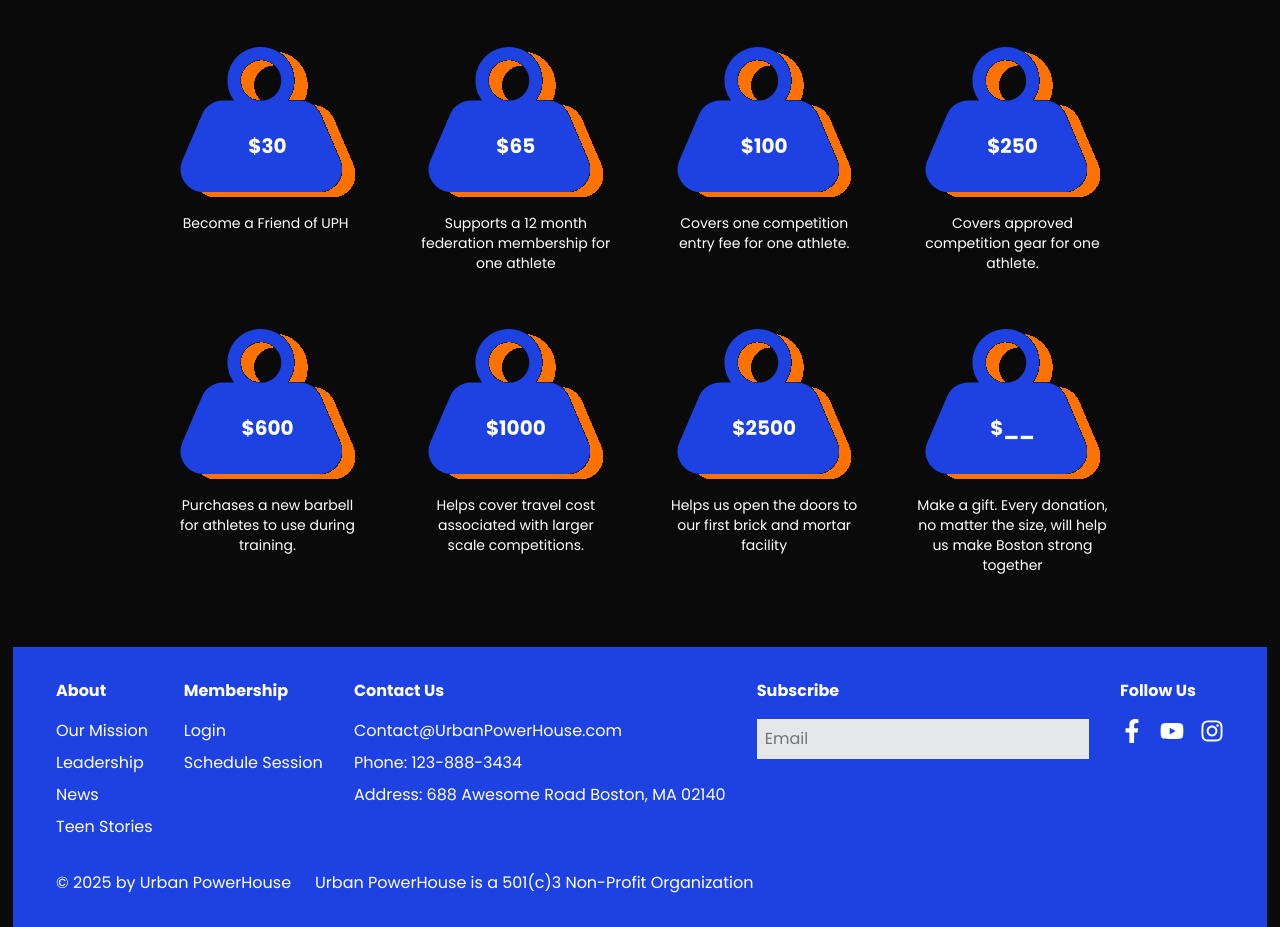
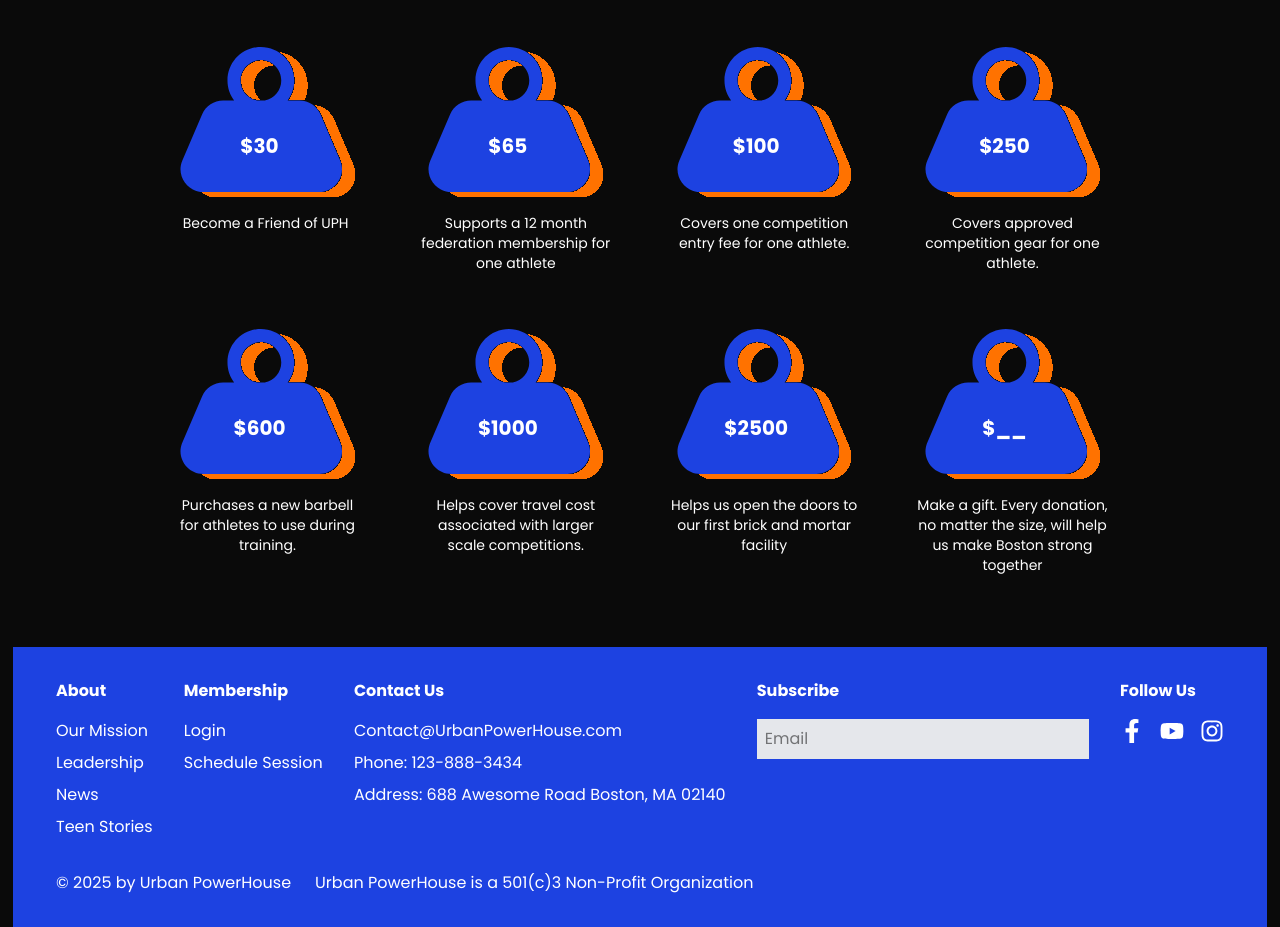
Before and after one commit to Artists-for-Humanity/urban-powerhouse, a Next.js app: page /Donation in a window 1280 px wide. Shown: the part 827-1754 px from the top of the page. Built offline with nearby package versions, Linux system fonts and the light colour scheme.

Commit message:
moved text over a bit

```diff
--- a/components/Donation/DonationWeight.tsx
+++ b/components/Donation/DonationWeight.tsx
@@ -33,7 +33,7 @@ const DonationWeight: React.FC<DonationWeightProps> = ({ title, donations, class
                 alt="Weight Background"
                 className="absolute inset-0 w-full h-full object-contain rounded-lg"
               />
-              <span className="relative text-xl font-bold z-10 mt-12">
+              <span className="relative text-xl font-bold z-10 mt-12 mr-4">
                 {donation.amount}
               </span>
             </div>
```
